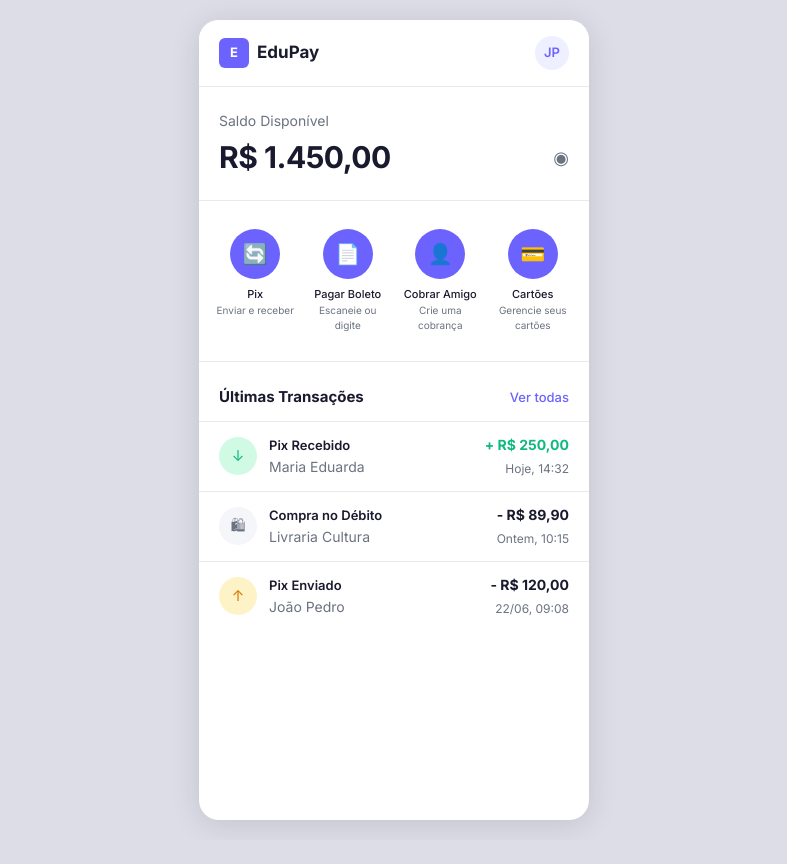
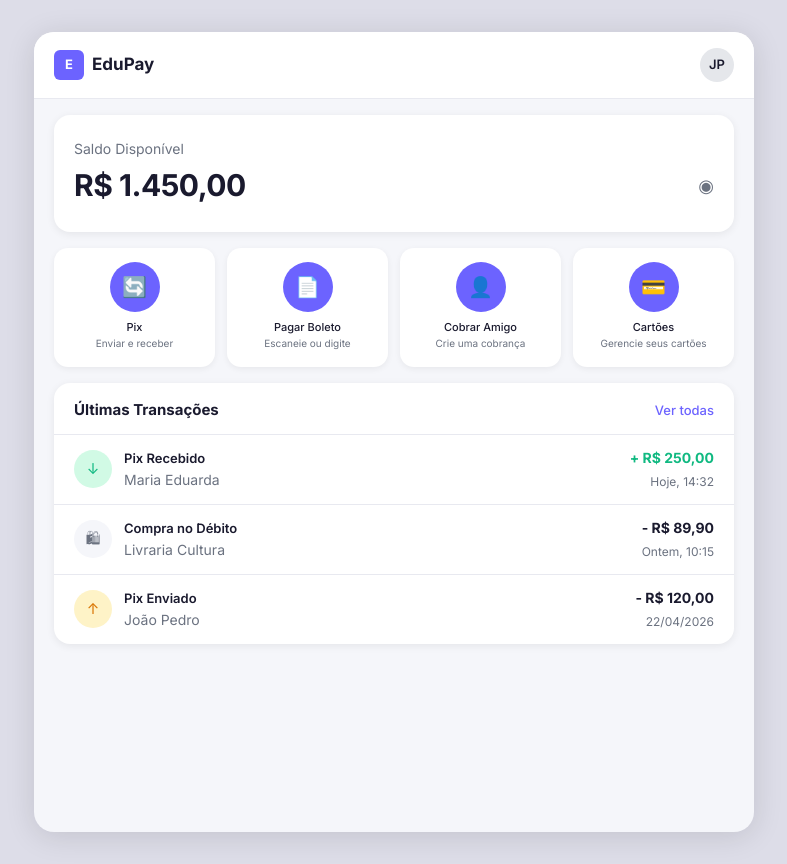
Before and after one commit to PontesEdu/edupay-fintech, a plain HTML site: page index.html in a window 1280 px wide. Shown: the whole page, without its empty margins (246-1033 px from the left). Before the commit the page ends 840 px from the top, so only its background shows below. Drawn offline with nearby package versions, Linux system fonts and the light colour scheme.

Commit message:
Refina layout visual do dashboard conforme protótipo
- Seções transformadas em cards com bordas arredondadas e sombra
- Fundo do app alterado para cinza, destacando os cards brancos
- Ações rápidas passam a ter card individual por item
- Avatar com cor neutra para melhor contraste visual
- Layout desktop ampliado para 720px com espaçamentos ajustados
- Data da transação corrigida no histórico

```diff
--- a/index.html
+++ b/index.html
@@ -95,7 +95,7 @@
                 </div>
                 <div class="trans-valor-col text-right">
                     <span class="trans-valor negativo font-bold">- R$ 120,00</span>
-                    <span class="trans-hora text-xs">22/06, 09:08</span>
+                    <span class="trans-hora text-xs">22/04/2026</span>
                 </div>
             </div>
         </section>
--- a/style.css
+++ b/style.css
@@ -29,18 +29,18 @@ body {
 }
 
 /*
-   CONTAINER DO APP (simulacao mobile)
+   CONTAINER DO APP
 */
 .app {
     max-width: 390px;
     margin: 0 auto;
-    background-color: var(--branco);
+    background-color: var(--cinza-fundo);
     min-height: 100vh;
 }
 
 /*
    HEADER
-    */
+*/
 .header {
     display: flex;
     align-items: center;
@@ -79,12 +79,12 @@ body {
     width: 34px;
     height: 34px;
     border-radius: 50%;
-    background-color: var(--roxo-claro);
+    background-color: #E5E7EB;
     border: none;
     cursor: pointer;
     font-size: 13px;
     font-weight: 600;
-    color: var(--roxo);
+    color: var(--preto-texto);
     display: flex;
     align-items: center;
     justify-content: center;
@@ -92,11 +92,13 @@ body {
 
 /*
    ÁREA DE SALDO
-    */
+*/
 .area-saldo {
-    padding: 24px 20px 20px 20px;
+    padding: 24px 20px;
     background-color: var(--branco);
-    border-bottom: 1px solid var(--cinza-borda);
+    border-radius: 16px;
+    box-shadow: 0 2px 8px rgba(0, 0, 0, 0.07);
+    margin: 12px 16px 0;
 }
 
 .saldo-label {
@@ -128,14 +130,14 @@ body {
 
 /*
    AÇÕES RÁPIDAS
-    */
+*/
 .secao-acoes {
     display: grid;
     grid-template-columns: repeat(4, 1fr);
-    gap: 4px;
-    padding: 20px 12px;
-    background-color: var(--branco);
-    border-bottom: 1px solid var(--cinza-borda);
+    gap: 8px;
+    padding: 0;
+    background-color: transparent;
+    margin: 12px 16px 0;
 }
 
 .acao {
@@ -145,12 +147,15 @@ body {
     gap: 8px;
     text-decoration: none;
     color: var(--preto-texto);
-    padding: 8px 4px;
-    border-radius: 10px;
+    padding: 14px 6px 16px;
+    border-radius: 14px;
+    background-color: var(--branco);
+    box-shadow: 0 2px 6px rgba(0, 0, 0, 0.06);
 }
 
 .acao:hover {
-    background-color: var(--cinza-fundo);
+    background-color: var(--roxo-claro);
+    box-shadow: 0 4px 12px rgba(0, 0, 0, 0.10);
 }
 
 .acao-circulo {
@@ -185,7 +190,9 @@ body {
 */
 .secao-transacoes {
     background-color: var(--branco);
-    margin-top: 8px;
+    border-radius: 16px;
+    box-shadow: 0 2px 8px rgba(0, 0, 0, 0.07);
+    margin: 12px 16px 20px;
 }
 
 .secao-titulo-linha {
@@ -210,7 +217,7 @@ body {
 
 /*
    ITEM DE TRANSAÇÃO
- */
+*/
 .transacao {
     display: flex;
     align-items: center;
@@ -285,18 +292,32 @@ body {
 }
 
 /*
-   RESPONSIVIDADE — centraliza em desktop
+   RESPONSIVIDADE — layout desktop
 */
 @media (min-width: 600px) {
     body {
         background-color: #DDDDE8;
-        padding: 20px 0;
+        padding: 32px 0;
     }
 
     .app {
+        max-width: 720px;
         border-radius: 20px;
         box-shadow: 0 4px 30px rgba(0, 0, 0, 0.12);
         overflow: hidden;
+    }
+
+    .secao-acoes {
+        gap: 12px;
+        margin: 16px 20px 0;
+    }
+
+    .area-saldo {
+        margin: 16px 20px 0;
+    }
+
+    .secao-transacoes {
+        margin: 16px 20px 24px;
     }
 }
 
```
